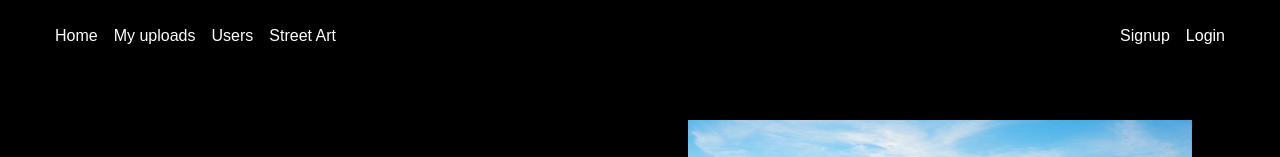
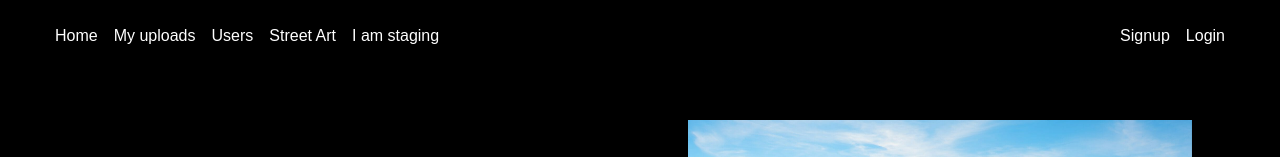
Before and after one commit to M-Gadd/pictures-project, a React (Create React App) app in the folder frontend/: page / in a window 1280 px wide. Shown: the top 157 px of the page. Built offline with nearby package versions, Linux system fonts and the light colour scheme; the HTML template or start-up script is replaced by a standard one.

Commit message:
testing different deploys

```diff
--- a/frontend/src/components/MainNavBar.tsx
+++ b/frontend/src/components/MainNavBar.tsx
@@ -68,6 +68,12 @@ const MainNavBar = (props: any) => {
                   <NavLink style={{ color: "white" }} tag={NLink} to="/streetarts">
                     {" "}
                     Street Art
+                  </NavLink>
+                </NavItem>
+                <NavItem>
+                  <NavLink style={{ color: "white" }} tag={NLink} to="/streetarts">
+                    {" "}
+                    I am staging
                   </NavLink>
                 </NavItem>
               </Nav>
```
